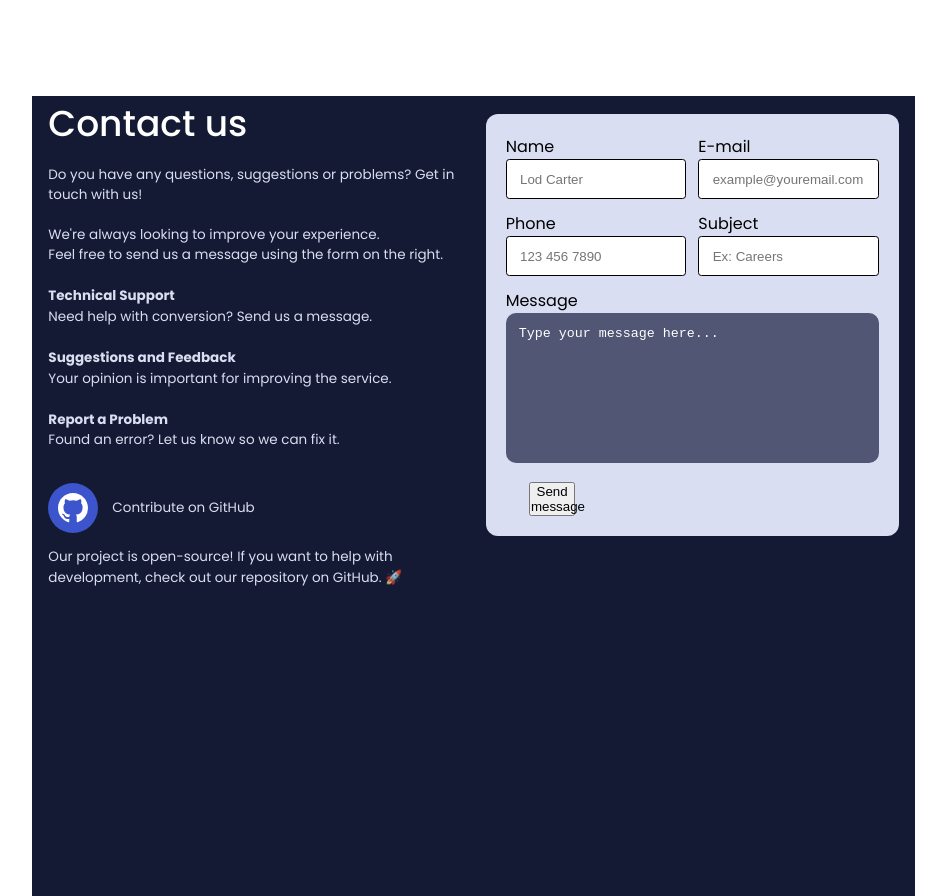
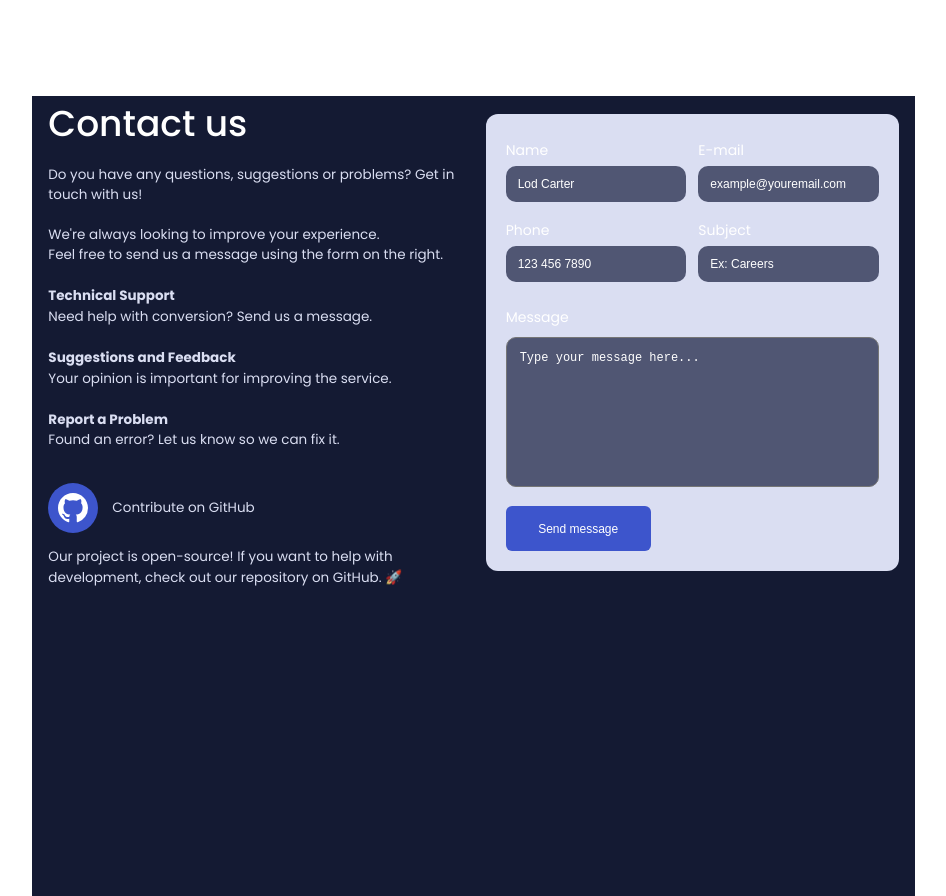
Before and after one commit to lodsa-ntos/vibralisten, a React (Create React App) app in the folder frontend/: page / in a window 1280 px wide. Shown: the part 3260-4156 px from the top of the page, without its empty margins (141-1087 px from the left). Built offline with nearby package versions, Linux system fonts and the light colour scheme.

Commit message:
Refactor Contact component: update input classes for better styling, enhance button design, and improve placeholder visibility

```diff
--- a/frontend/src/pages/Contact/Contact.css
+++ b/frontend/src/pages/Contact/Contact.css
@@ -97,38 +97,90 @@
 .container-phone, .container-subject {
   flex: 1 1 45%;
 }
+.container-name input.input-name,
+.container-email input.input-email,
+.container-phone input.input-phone,
+.container-subject input.input-subject {
+  font-size: 12px;
+  margin-top: 2.5%;
+  border-radius: 10px;
+  color: var(--white);
+  background-color: var(--grey);
+  border: none;
+}
 .container-message {
   flex: 1 1 100%;
   text-align: left;
+}
+.title-message, .title-subject,
+.title-phone, .title-email,
+.title-name {
+  margin-top: 3.5%;
+  font-size: 14px;
+  color: var(--white);
+}
+.container-message textarea.input-message {
+  width: 100%;
+  height: 150px;
+  resize: none;
+  overflow: auto;
+  font-size: 12px;
+  margin-top: 2.5%;
+  padding-top: 13px;
+  padding-left: 13px;
+  border-radius: 10px;
+  color: var(--white);
+  background-color: var(--grey);
+
+}
+textarea.input-message:focus,
+input.input-name:focus,
+input.input-email:focus,
+input.input-phone:focus,
+input.input-subject:focus {
+  outline: none;
+  box-shadow: none;
+  border: 3.5px solid var(--blue-vibrant);
+}
+.container-message textarea.input-message::placeholder,
+.container-name input.input-name::placeholder,
+.container-email input.input-email::placeholder,
+.container-phone input.input-phone::placeholder,
+.container-subject input.input-subject::placeholder {
+   color: var(--white);
+}
+.container-message textarea.input-message::-moz-placeholder,
+.container-name input.input-name::-moz-placeholder,
+.container-email input.input-email::-moz-placeholder,
+.container-phone input.input-phone::-moz-placeholder,
+.container-subject input.input-subject::-moz-placeholder {
+  color: var(--white);
+}
+.container-message textarea.input-message:-ms-input-placeholder,
+.container-name input.input-name:-ms-input-placeholder,
+.container-email input.input-email:-ms-input-placeholder,
+.container-phone input.input-phone:-ms-input-placeholder,
+.container-subject input.input-subject:-ms-input-placeholder {
+  color: var(--white);
+}
+.container-message textarea.input-message::-ms-input-placeholder,
+.container-name input.input-name::-ms-input-placeholder,
+.container-email input.input-email::-ms-input-placeholder,
+.container-phone input.input-phone::-ms-input-placeholder,
+.container-subject input.input-subject::-ms-input-placeholder {
+  color: var(--white);
 }
 .container-btn {
   display: flex;
   justify-content: center;
 }
 .send-message-bnt {
-  max-width: 50%;
+  width: 145px;
+  height: 45px;
+  text-align: center;
+  color: var(--white);
+  background-color: var(--blue-vibrant);
+  border: none;
+  border-radius: 6px;
+  font-size: 12px;
 }
-.container-message textarea.input {
-  width: 100%;
-  height: 150px;
-  resize: none;
-  overflow: auto;
-  padding-top: 13px;
-  padding-left: 13px;
-  border-radius: 10px;
-  background-color: var(--grey);
-  color: var(--white);
-  border: none;
-}
-.container-message textarea.input::placeholder{
-   color: var(--white);
-}
-.container-message textarea.input::-moz-placeholder {
-  color: var(--white);
-}
-.container-message textarea.input:-ms-input-placeholder {
-  color: var(--white);
-}
-.container-message textarea.input::-ms-input-placeholder {
-  color: var(--white);
-}
--- a/frontend/src/pages/Contact/Contact.js
+++ b/frontend/src/pages/Contact/Contact.js
@@ -46,23 +46,23 @@ const Contact = () => {
             <div className="container-cell">
               <div className="container-name">
                 <p className="title-name">Name</p>
-                <input className="input" id="name_id" name="Name" placeholder="Lod Carter"></input>
+                <input className="input-name" id="name_id" name="Name" placeholder="Lod Carter"></input>
               </div>
               <div className="container-email">
                 <p className="title-email">E-mail</p>
-                <input className="input" id="email_id" name="E-mail" placeholder="example@youremail.com"></input>
+                <input className="input-email" id="email_id" name="E-mail" placeholder="example@youremail.com"></input>
               </div>
               <div className="container-phone">
                 <p className="title-phone">Phone</p>
-                <input className="input" id="phone_id" name="Phone" placeholder="123 456 7890"></input>
+                <input className="input-phone" id="phone_id" name="Phone" placeholder="123 456 7890"></input>
               </div>
               <div className="container-subject">
                 <p className="title-subject">Subject</p>
-                <input className="input" id="subject_id" name="Subject" placeholder="Ex: Careers"></input>
+                <input className="input-subject" id="subject_id" name="Subject" placeholder="Ex: Careers"></input>
               </div>
               <div className="container-message">
                 <p className="title-message">Message</p>
-                <textarea className="input" id="message_id" placeholder="Type your message here..."></textarea>
+                <textarea className="input-message" id="message_id" placeholder="Type your message here..."></textarea>
               </div>
               <div className="container-btn">
               <button className="send-message-bnt">Send message</button>
```
